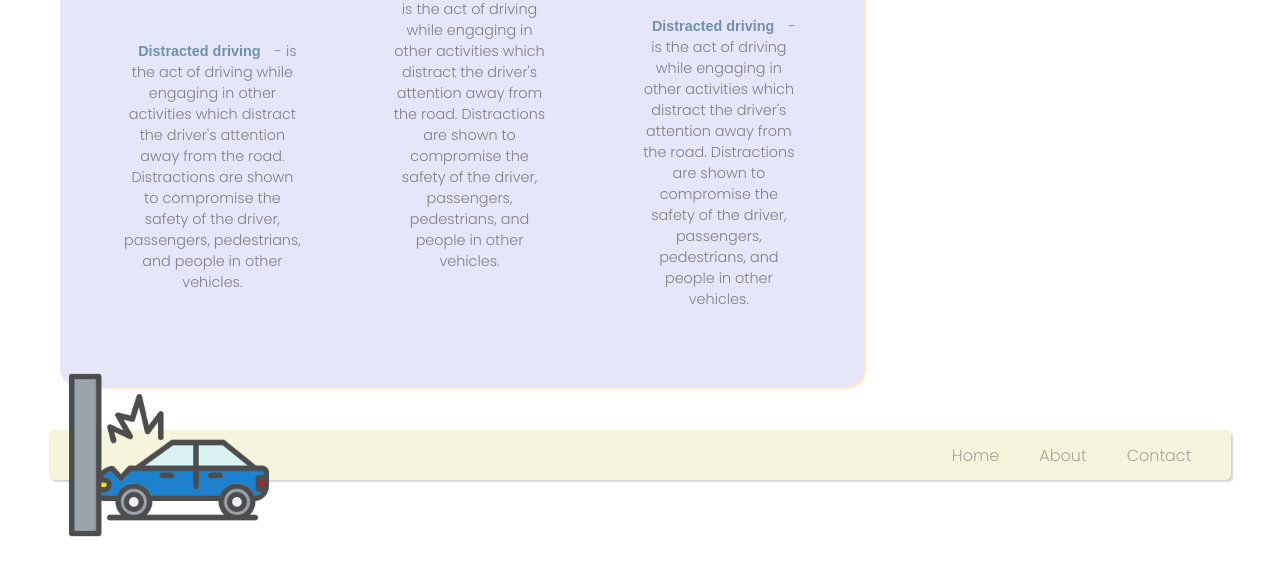
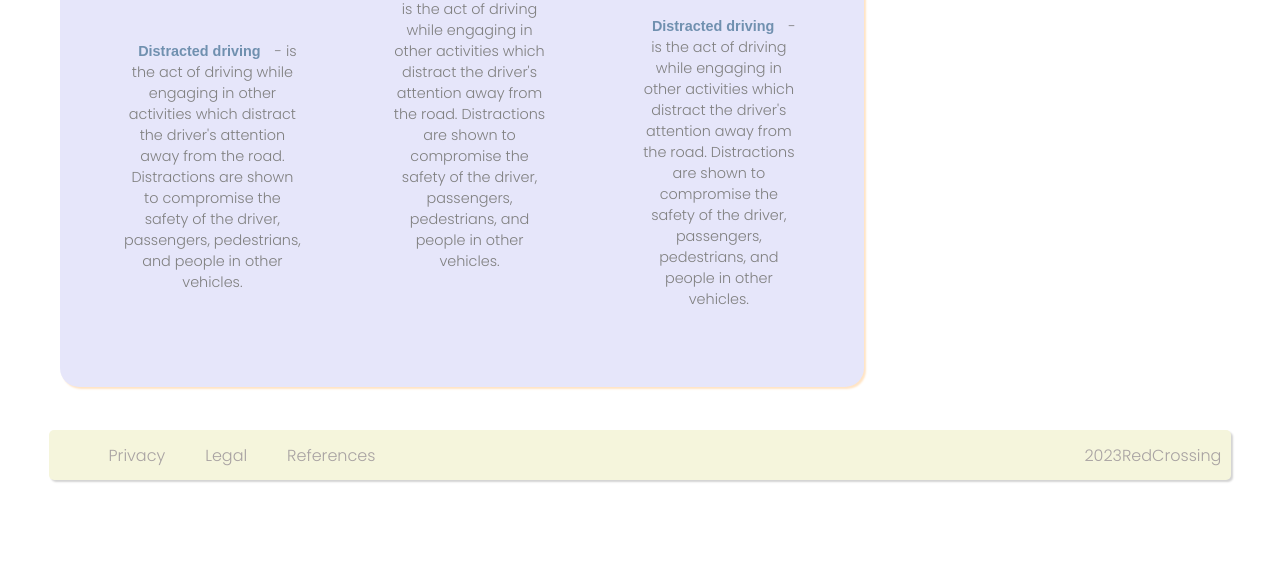
Before and after one commit to RedCrossing/Distracted-driving-awareness, a plain HTML site: page index.html in a window 1280 px wide. Shown: the part 1167-1732 px from the top of the page. After the commit the page ends 1681 px from the top, so only its background shows below. Drawn offline with Linux system fonts and the light colour scheme.

Commit message:
more design edits

```diff
--- a/index.html
+++ b/index.html
@@ -90,12 +90,13 @@
 </div>
 </main>
 <footer>
-    <img id="logo-img" src="./Images/car-accident (1).png">
+    2023RedCrossing
            <nav>
                <ol>
-                 <li>Home</li>
-                 <li>About</li>
-                 <li> Contact</li>
+                 <li>Privacy</li>
+                 <li>Legal</li>
+                 <li>References</li>
+                 <li> </li>
                </ol>
            </nav>
  </footer>
--- a/style.css
+++ b/style.css
@@ -83,18 +83,16 @@
 
  section div{
 
-
      margin: 23px;
 
+ }
 
- }
  h1{
      text-align: center;
      color: grey;
      text-decoration:underline;
  }
  figure {
-
 
     text-align: center;
     display: flex;
@@ -175,6 +173,7 @@
      width: 95%;
      display:flex;
      justify-content: space-between;
+     flex-direction:row-reverse;
      box-shadow: lightgray 2px 2px 2px;
      height: 30px;
      align-items: center;
@@ -183,6 +182,7 @@
  }
  ol{
      display: flex;
+
  }
  @media (max-width:880px){
       /*body{
@@ -283,9 +283,6 @@
      .fa-solid{
          display: initial;
      }
-     footer ol{
-         display: none;
-     }
 
 
  }
```
